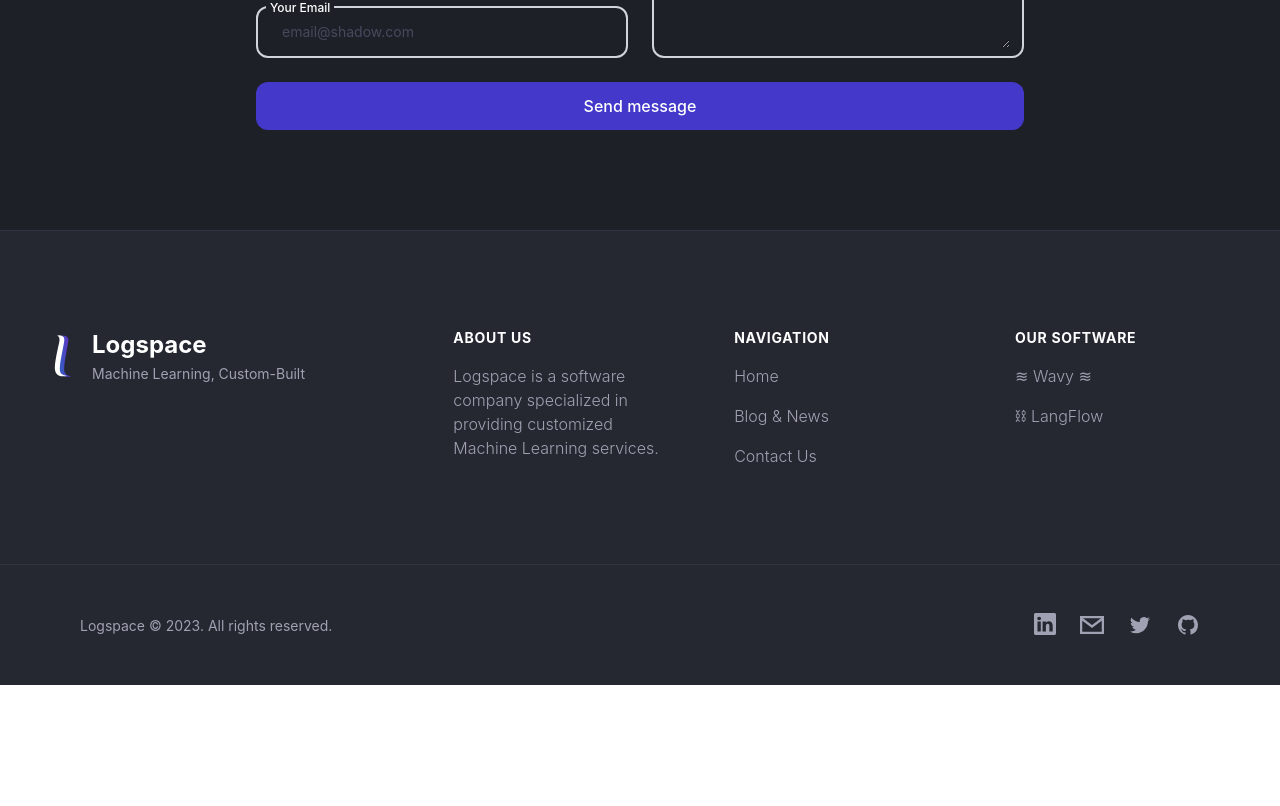
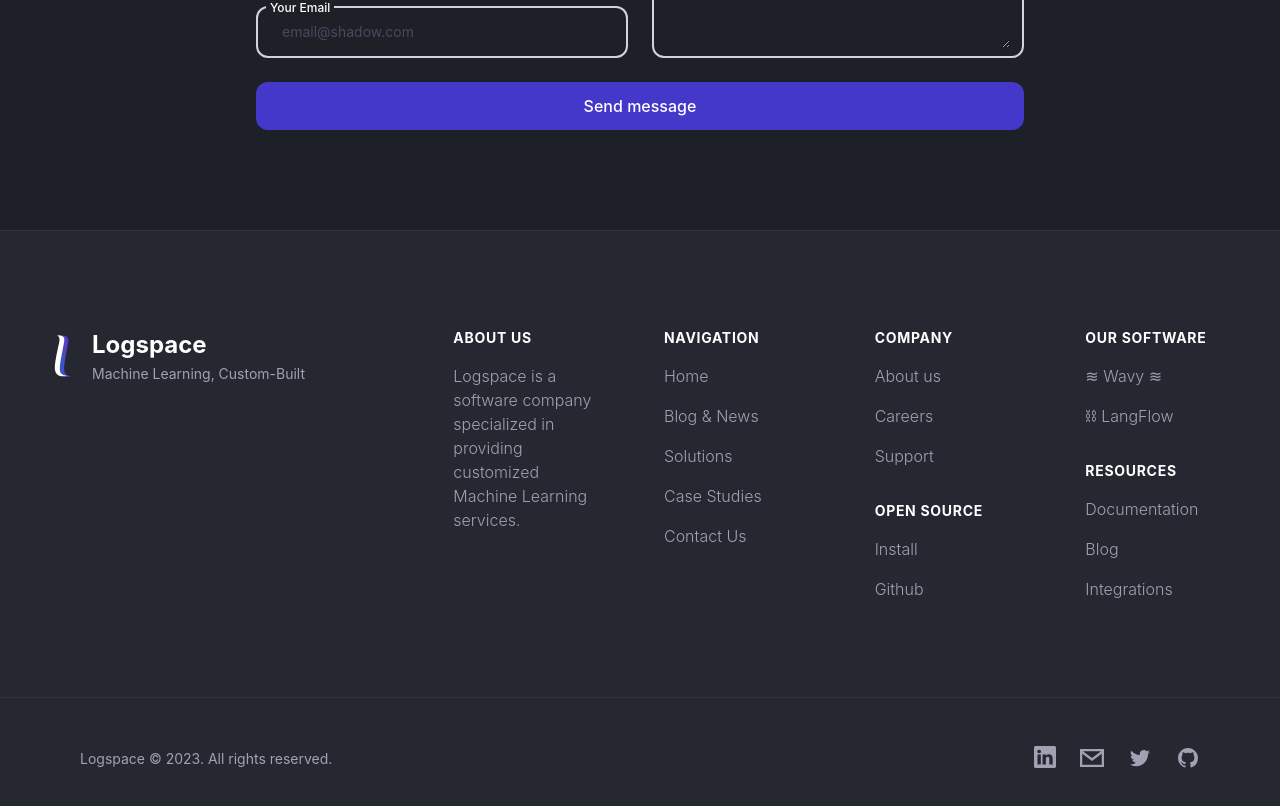
Before and after one commit to lucaseduoli/logspaceweb, a React (Create React App) app: page / in a window 1280 px wide. Shown: the part 6146-6952 px from the top of the page. Before the commit the page ends 6831 px from the top, so only its background shows below. Built offline with nearby package versions, Linux system fonts and the light colour scheme.

Commit message:
Edited footer to include items from the header

```diff
--- a/src/components/footer/index.tsx
+++ b/src/components/footer/index.tsx
@@ -1,4 +1,52 @@
 import { ReactComponent as Logo } from "../../assets/logo.svg";
+
+const company = [
+  {
+    name: "About us",
+    href: "#",
+    description:
+      "Learn more about our company values and mission to empower others",
+  },
+  {
+    name: "Careers",
+    href: "#",
+    description:
+      "Looking for you next career opportunity? See all of our open positions",
+  },
+  {
+    name: "Support",
+    href: "#",
+    description:
+      "Get in touch with our dedicated support team or reach out on our community forums",
+  },
+];
+
+const openSource = [
+  {
+    name: "Install",
+    href: "#",
+    description: "Download, install, and start labeling in 10 minutes.",
+  },
+  {
+    name: "Github",
+    href: "#",
+    description: "Explore our project on Github.",
+  },
+];
+const resources = [
+  {
+    name: "Documentation",
+    href: "#",
+    description: "See the documentation of our projects",
+  },
+  { name: "Blog", href: "#", description: "Read the lastests new about us" },
+  {
+    name: "Integrations",
+    href: "#",
+    description:
+      "Choose from a wide range of third-party tools and applications ",
+  },
+];
 
 export default function Footer() {
   return (
@@ -27,7 +75,7 @@
 
             </div>
             <div className="mt-12 xl:mt-0 xl:col-span-2">
-              <div className="md:grid md:grid-cols-3 md:gap-16">
+              <div className="md:grid md:grid-cols-4 md:gap-16">
                 <div>
                   <h3 className="text-sm font-bold tracking-wider text-white uppercase">
                     About Us
@@ -62,12 +110,61 @@
                     </li>
                     <li>
                       <a
+                        href="https://logspace.ai/"
+                        className="text-base font-light text-santa hover:text-white"
+                      >
+                        Solutions
+                      </a>
+                    </li>
+                    <li>
+                      <a
+                        href="https://logspace.ai/"
+                        className="text-base font-light text-santa hover:text-white"
+                      >
+                        Case Studies
+                      </a>
+                    </li>
+                    <li>
+                      <a
                         href="mailto:contact@logspace.ai"
                         className="text-base font-light text-santa hover:text-white"
                       >
                         Contact Us
                       </a>
                     </li>
+
+                  </ul>
+                </div>
+                <div className="mt-12 md:mt-0">
+                  <h3 className="text-sm font-bold tracking-wider text-white uppercase">
+                    Company
+                  </h3>
+                  <ul role="list" className="mt-4 space-y-4">
+                    {company.map(c => (
+                      <li>
+                      <a
+                        href={c.href}
+                        className="text-base font-light text-santa hover:text-white"
+                      >
+                        {c.name}
+                      </a>
+                    </li>
+                    ))}
+                  </ul>
+                  <h3 className="text-sm mt-8 font-bold tracking-wider text-white uppercase">
+                    Open Source
+                  </h3>
+                  <ul role="list" className="mt-4 space-y-4">
+                    {openSource.map(c => (
+                      <li>
+                      <a
+                        href={c.href}
+                        className="text-base font-light text-santa hover:text-white"
+                      >
+                        {c.name}
+                      </a>
+                    </li>
+                    ))}
                   </ul>
                 </div>
 				<div className="mt-12 md:mt-0">
@@ -92,11 +189,28 @@
                       </a>
                     </li>
                   </ul>
+                  <h3 className="text-sm mt-8 font-bold tracking-wider text-white uppercase">
+                    Resources
+                  </h3>
+                  <ul role="list" className="mt-4 space-y-4">
+                    {resources.map(c => (
+                      <li>
+                      <a
+                        href={c.href}
+                        className="text-base font-light text-santa hover:text-white"
+                      >
+                        {c.name}
+                      </a>
+                    </li>
+                    ))}
+                  </ul>
                 </div>
+
               </div>
             </div>
           </div>
         </div>
+
       </footer>
       <footer className="border-t border-tuna bg-cinder">
         <div className="px-5 py-12 mx-auto max-w-7xl sm:px-6 md:flex md:items-center md:justify-between lg:px-20">
```
